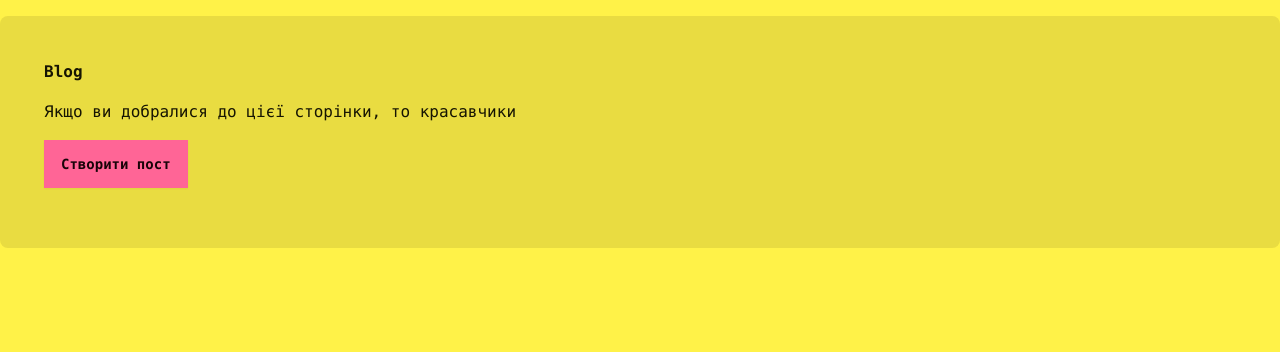
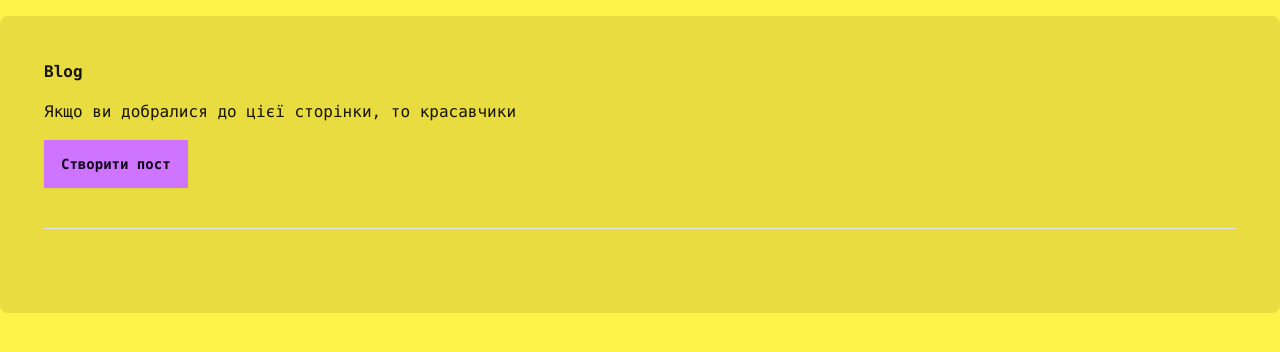
Before and after one commit to Supermax2908/FirstGitHubproject, a Django app: page /blog/ in a window 1280 px wide. Shown: the part 68-420 px from the top of the page. Run offline with Django 5.2, Linux system fonts and the light colour scheme; data that the repository does not hold is empty; some libraries are stand-ins or nearby versions.

Commit message:
change button create bg-color

```diff
--- a/apps/blog/templates/blog/index.html
+++ b/apps/blog/templates/blog/index.html
@@ -6,8 +6,9 @@
 <div class="my-4 rounded-lg bg-base-200 p-11">
     <h1 class="text 3x1 font-bold mb-4">Blog</h1>
     <p>Якщо ви добралися до цієї сторінки, то красавчики</p>
-    <a onclick="my_modal_4.showModal()" class="btn btn-primary mt-4">Створити пост</a>
-    <div class="grid grid-cols-3 gap-7 mt-4">
+    <a onclick="my_modal_4.showModal()" class="btn btn-accent mt-4">Створити пост</a>
+    <hr class="mt-10" />
+    <div class="grid grid-cols-3 gap-7 mt-10">
         {% for post in all_posts %}
         <div class="card w-100 bg-base-200 shadow-xl transition-all duration-300 hover:shadow-2xl">
             <a href="{% url "blog:detail" post.id %}">
@@ -31,12 +32,10 @@
         <form method="dialog">
             <button class="btn btn-sm btn-circle btn-ghost absolute right-2 top-2">✕</button>
         </form>
-        <h3 class="font-bold text-lg">Hello!</h3>
-        <p class="py-4">Click the button below to close</p>
         <form action="{% url "blog:create" %}" method="post" enctype='multipart/form-data'>
             {% csrf_token %}
             {{created_form}}
-            <button class='btn btn-primary'>Створити</button>
+            <button class='btn btn-accent'>Створити пост</button>
         </form>
 
     </div>
```
